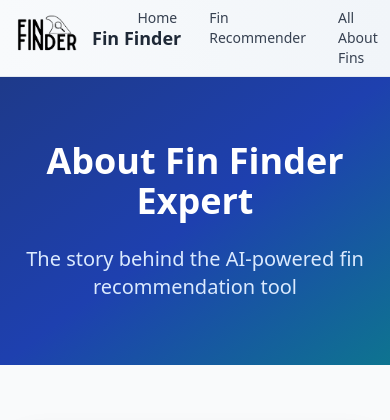
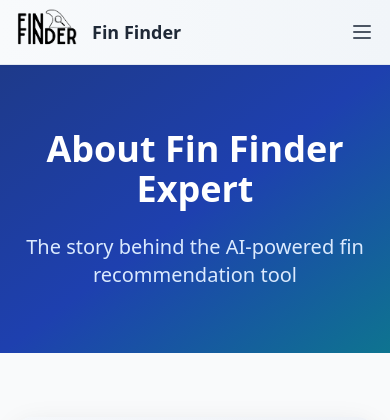
Before and after one commit to Tiste42/finfinder-site, a Flask app: page /about in a window 390 px wide; the page is wider, and only the part inside the window is pictured. Shown: the top 420 px of that part. Run offline with Flask 3, Linux system fonts and the light colour scheme; some libraries are stand-ins or nearby versions.

Commit message:
Fix: Mobile navigation bar responsiveness

```diff
--- a/templates/base.html
+++ b/templates/base.html
@@ -134,7 +134,7 @@
                     <span class="ml-3 sm:ml-4 text-lg sm:text-xl font-bold text-gray-800">Fin Finder</span>
                 </a>
             </div>
-            <div class="block">
+            <div class="hidden md:block">
                 <div class="ml-10 flex items-baseline space-x-2 lg:space-x-4">
                     <a href="{{ url_for('home') }}" class="{% if active_page == 'home' %}bg-blue-600 text-white{% else %}text-gray-700 hover:bg-gray-200{% endif %} px-3 py-2 rounded-md text-sm font-medium transition-all duration-200">Home</a>
                     <a href="{{ url_for('recommender_page') }}" class="{% if active_page == 'recommender' %}bg-blue-600 text-white{% else %}text-gray-700 hover:bg-gray-200{% endif %} px-3 py-2 rounded-md text-sm font-medium transition-all duration-200">Fin Recommender</a>
```
